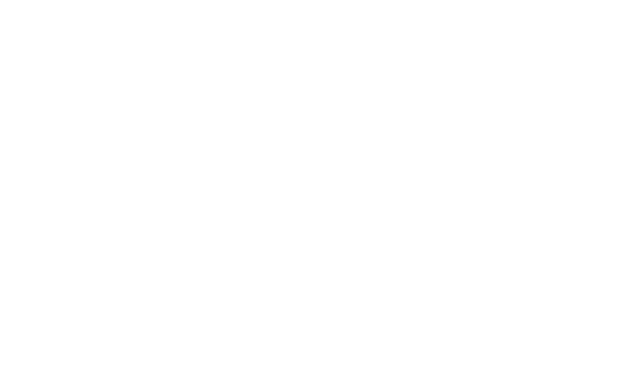
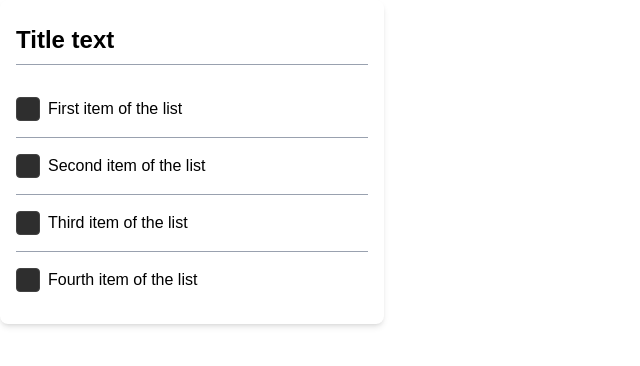
Before and after one commit to Ya-dola/bechamel, a Next.js app: page /test_page in a window 1280 px wide. Before the commit this address had no page. Shown: the top 366 px of the page, without its empty margins (0-640 px from the left). Built offline with nearby package versions, Linux system fonts and the light colour scheme.

Commit message:
feat(lineBookCard): add line-book-card

```diff
--- a/app/page.tsx
+++ b/app/page.tsx
@@ -62,6 +62,12 @@
           >
             Go To &apos;Home&apos;
           </Link>
+          <Link
+            href='/test_page'
+            className='rounded-full border border-solid border-black/[.08] dark:border-white/[.145] transition-colors flex items-center justify-center hover:bg-[#f2f2f2] dark:hover:bg-[#1a1a1a] hover:border-transparent text-sm sm:text-base h-10 sm:h-12 px-4 sm:px-5 sm:min-w-44'
+          >
+            Go To Test Page
+          </Link>
         </div>
       </main>
       <footer className='row-start-3 flex gap-6 flex-wrap items-center justify-center'>
--- /dev/null
+++ b/app/test_page/page.tsx
@@ -0,0 +1,7 @@
+import TestClient from '@/clients/test_client/test_client';
+
+function TestPage() {
+  return <TestClient />;
+}
+
+export default TestPage;
--- /dev/null
+++ b/clients/test_client/test_client.tsx
@@ -0,0 +1,13 @@
+'use client';
+import LineBookCard from '@/components/lineBookCard/lineBookCard';
+import React from 'react';
+
+function TestClient() {
+  return (
+   <div>
+    <LineBookCard/>
+
+   </div>
+  );
+}
+export default TestClient;
--- /dev/null
+++ b/components/lineBookCard/lineBookCard.tsx
@@ -0,0 +1,58 @@
+import { Checkbox } from '@mantine/core';
+
+interface LineBookCardProps {
+  bgColor?: string;
+  textColor?: string;
+  lineColor?: string;
+  showSteps?: boolean;
+}
+
+const LineBookCard: React.FC<LineBookCardProps> = ({
+  bgColor = 'bg-white',
+  textColor = 'text-black',
+  lineColor = 'border-gray-400',
+  showSteps = false, // Default to false to show checkboxes
+}) => {
+  const items = [
+    'First item of the list',
+    'Second item of the list',
+    'Third item of the list',
+    'Fourth item of the list',
+  ];
+  return (
+    <div
+      className={`flex flex-col items-start p-4 ${bgColor} w-96 rounded-lg shadow-md`}
+    >
+      <h2
+        className={`text-2xl font-semibold ${textColor} border-b ${lineColor} border-opacity-20 py-2 mb-4 w-full`}
+      >
+        Title text
+      </h2>
+
+      <ul className={`text-left ${textColor} w-full`}>
+        {items.map((item, index) => (
+          <li
+            key={index}
+            className={`flex items-center py-4 text-base ${
+              index < items.length - 1
+                ? `border-b ${lineColor} border-opacity-10`
+                : ''
+            }`}
+          >
+            {showSteps ? (
+              <span className={`font-semibold mr-2`}>Step {index + 1}:</span>
+            ) : (
+              <Checkbox
+                color='indigo'
+                size='md'
+              />
+            )}
+            <span className='ml-2'>{item}</span>
+          </li>
+        ))}
+      </ul>
+    </div>
+  );
+};
+
+export default LineBookCard;
```
